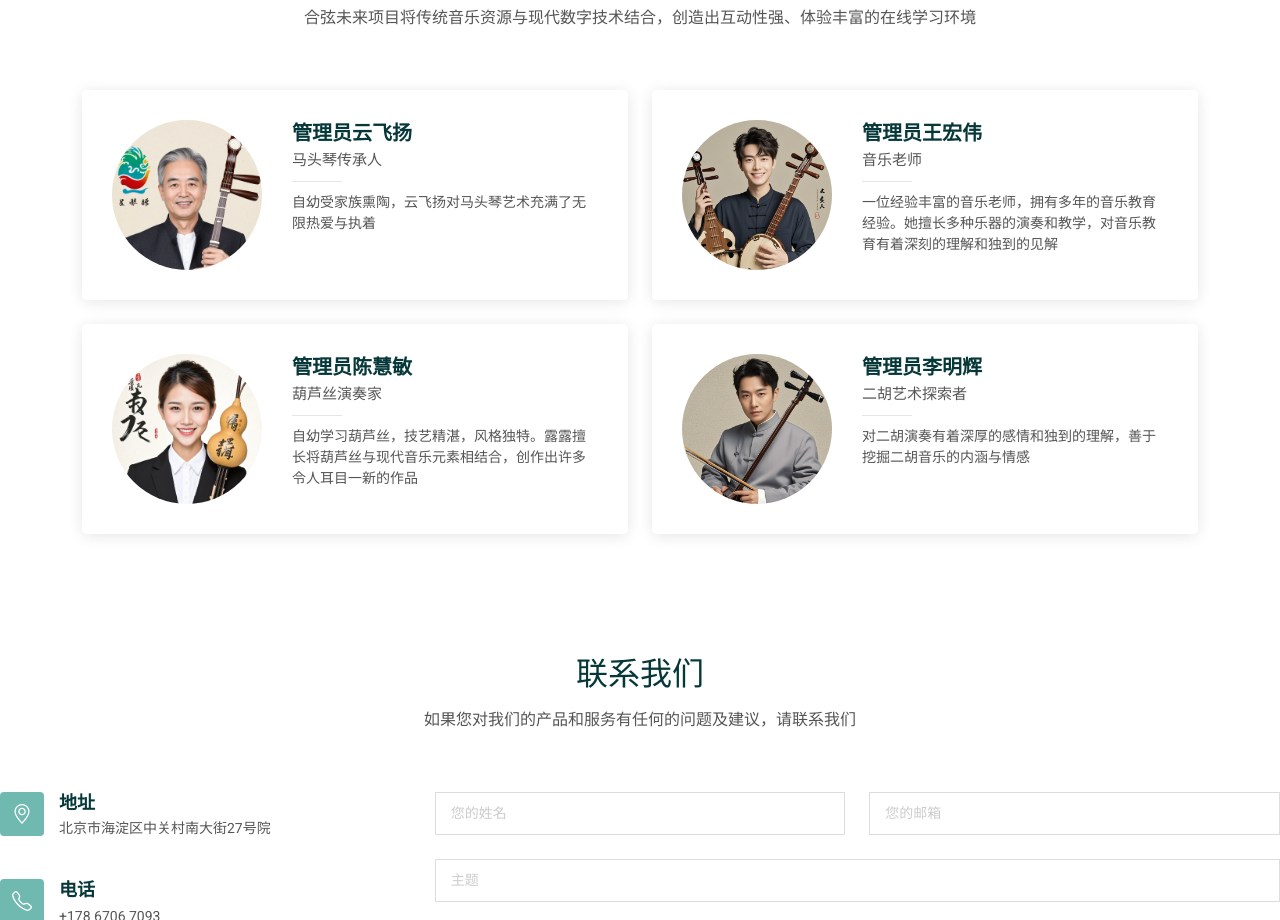
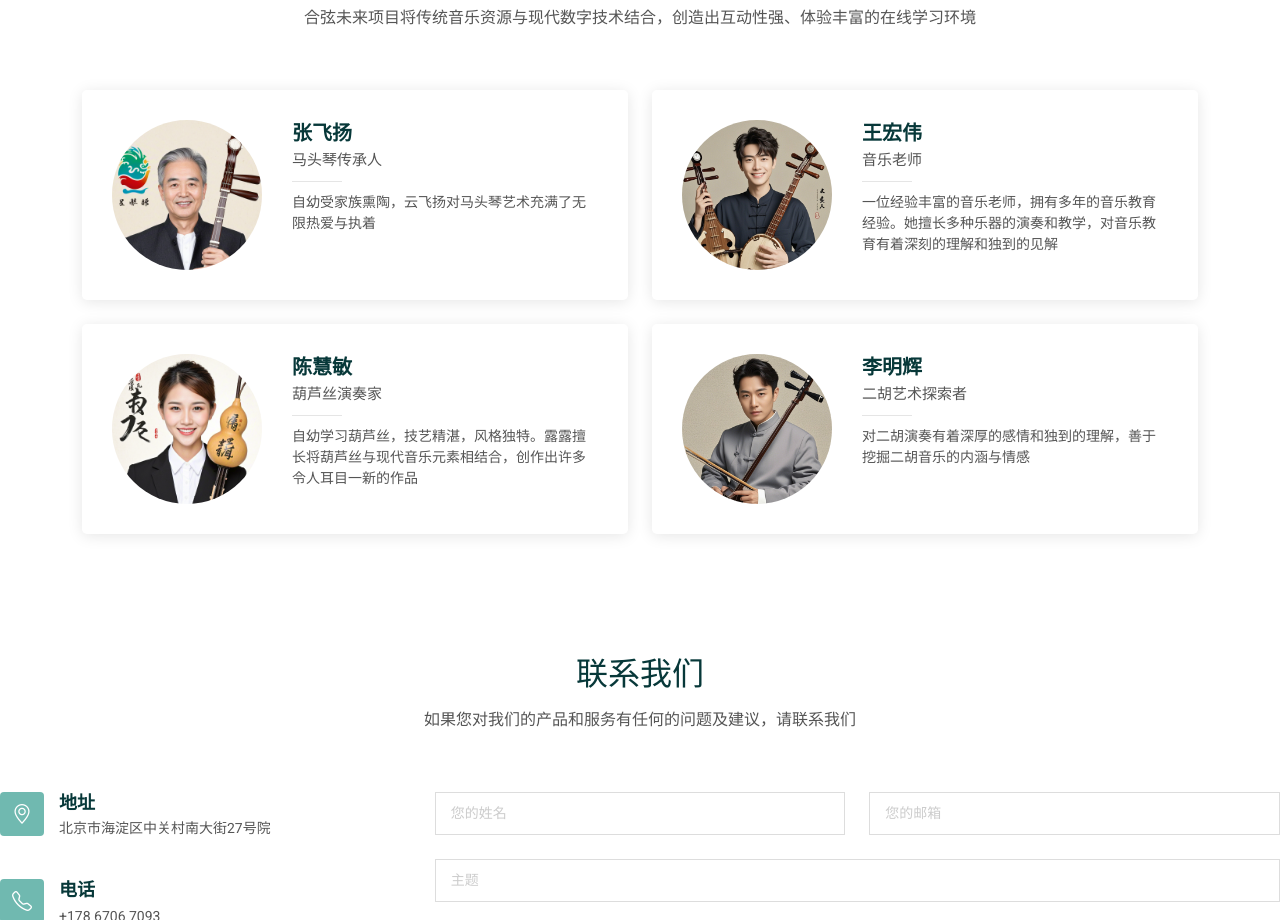
Before and after one commit to Yayaya-yxy/hxwl, a plain HTML site: page index.html in a window 1280 px wide. Shown: the part 4040-4960 px from the top of the page. Drawn offline with Linux system fonts and the light colour scheme.

Commit message:
Update index.html

```diff
--- a/index.html
+++ b/index.html
@@ -406,7 +406,7 @@
             <div class="team-member d-flex align-items-start">
               <div class="pic"><img src="assets/img/team/team-1.jpg" class="img-fluid" alt=""></div>
               <div class="member-info">
-                <h4>管理员云飞扬</h4>
+                <h4>张飞扬</h4>
                 <span>马头琴传承人</span>
                 <p>自幼受家族熏陶，云飞扬对马头琴艺术充满了无限热爱与执着</p>
                 <div class="social">
@@ -420,7 +420,7 @@
             <div class="team-member d-flex align-items-start">
               <div class="pic"><img src="assets/img/team/team-2.jpg" class="img-fluid" alt=""></div>
               <div class="member-info">
-                <h4>管理员王宏伟</h4>
+                <h4>王宏伟</h4>
                 <span>音乐老师</span>
                 <p>一位经验丰富的音乐老师，拥有多年的音乐教育经验。她擅长多种乐器的演奏和教学，对音乐教育有着深刻的理解和独到的见解</p>
                 <div class="social">
@@ -434,7 +434,7 @@
             <div class="team-member d-flex align-items-start">
               <div class="pic"><img src="assets/img/team/team-3.jpg" class="img-fluid" alt=""></div>
               <div class="member-info">
-                <h4>管理员陈慧敏</h4>
+                <h4>陈慧敏</h4>
                 <span>葫芦丝演奏家</span>
                 <p>自幼学习葫芦丝，技艺精湛，风格独特。露露擅长将葫芦丝与现代音乐元素相结合，创作出许多令人耳目一新的作品</p>
                 <div class="social">
@@ -448,7 +448,7 @@
             <div class="team-member d-flex align-items-start">
               <div class="pic"><img src="assets/img/team/team-4.jpg" class="img-fluid" alt=""></div>
               <div class="member-info">
-                <h4>管理员李明辉</h4>
+                <h4>李明辉</h4>
                 <span>二胡艺术探索者</span>
                 <p>对二胡演奏有着深厚的感情和独到的理解，善于挖掘二胡音乐的内涵与情感</p>
                 <div class="social">
```
